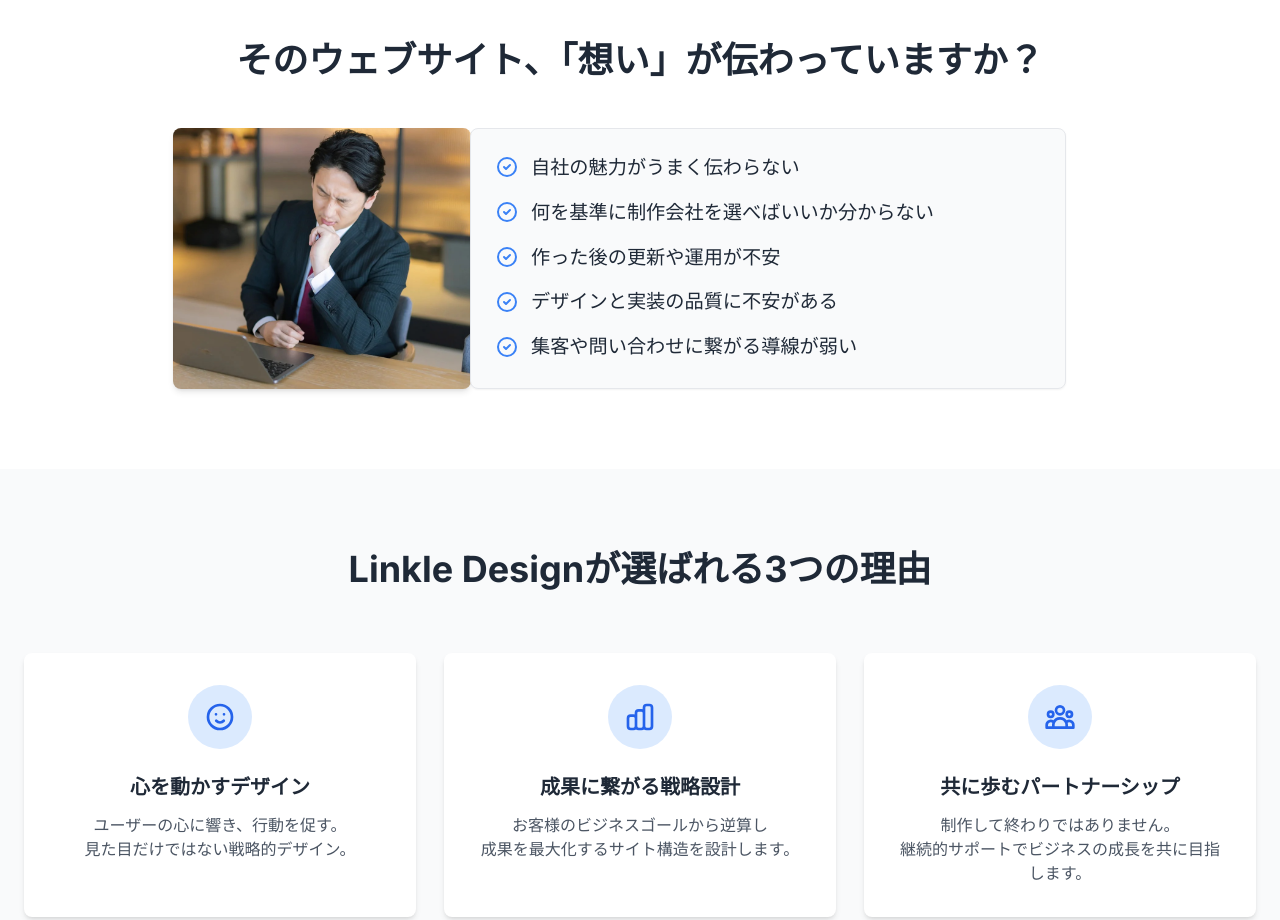
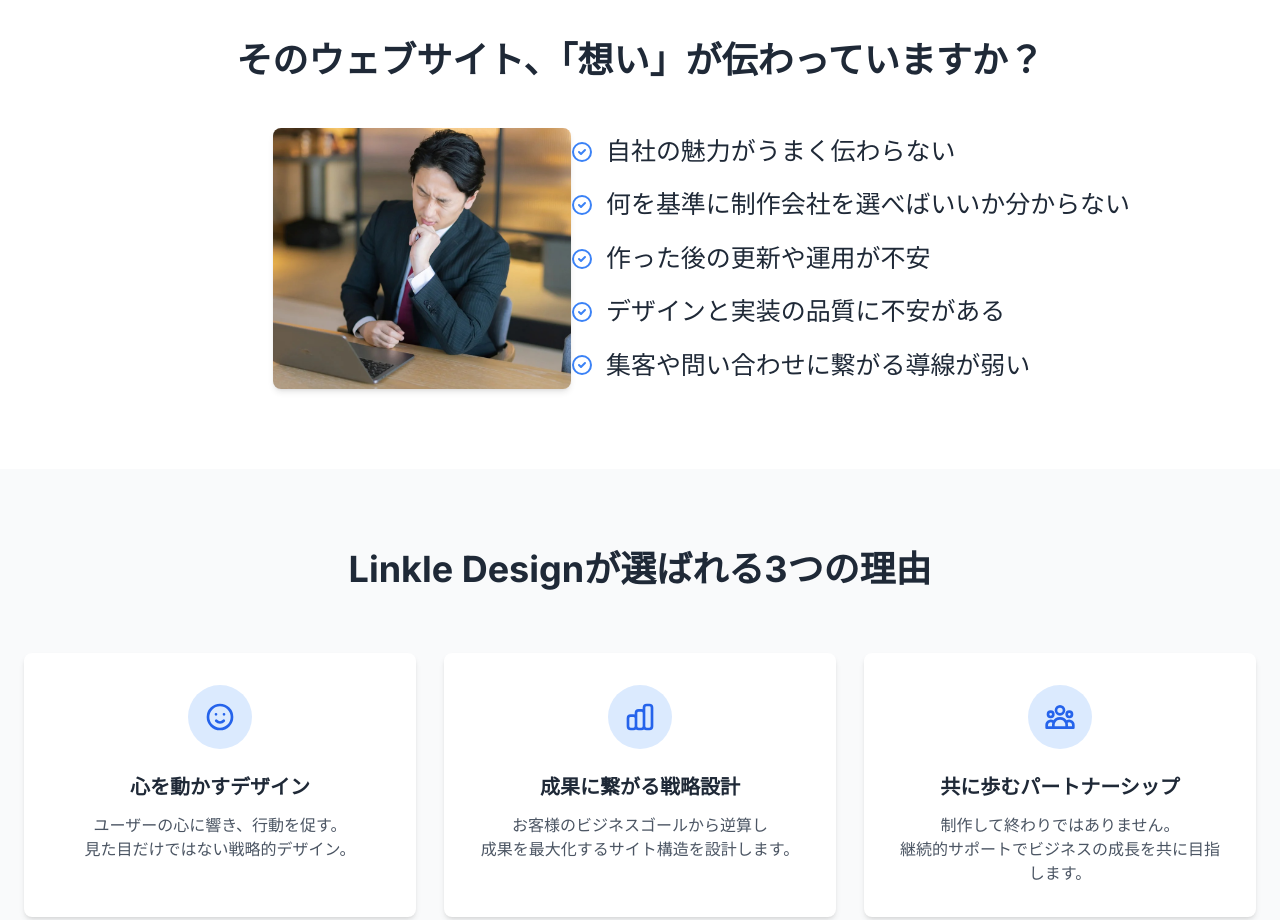
Before and after one commit to kanayama-corp/DEVELOPMENT, a browser extension: page HP/LinkleDesign/index.html in a window 1280 px wide. Shown: the part 840-1760 px from the top of the page. Drawn offline with nearby package versions, Linux system fonts and the light colour scheme.

Commit message:
REI commit 2025/09/26 16:05:01

```diff
--- a/HP/LinkleDesign/index.html
+++ b/HP/LinkleDesign/index.html
@@ -210,19 +210,19 @@
                 </div>
                 <div class="grid md:grid-cols-2 gap-10 items-stretch">
                     <!-- Left: Image area -->
-                    <div class="order-2 md:order-1 transform translate-x-[0px]">
+                    <div class="order-2 md:order-1 transform translate-x-[100px]">
                         <div class="relative mx-auto h-[197px] md:h-[261px] w-full md:w-1/2 overflow-hidden rounded-lg shadow-md bg-gray-100">
                             <img src="image/1.jpg" alt="課題提起セクション画像" class="w-full h-full object-cover" />
                         </div>
                     </div>
                     <!-- Right: Cards -->
-                    <div class="order-1 md:order-2 h-[197px] md:h-[261px] transform -translate-x-[190px]">
-                        <div class="bg-gray-50 p-6 rounded-lg text-left space-y-4 shadow-sm border border-gray-200 h-full overflow-auto">
-                            <p class="flex items-center"><svg class="w-6 h-6 text-blue-500 mr-3 flex-shrink-0" fill="none" stroke="currentColor" viewBox="0 0 24 24"><path stroke-linecap="round" stroke-linejoin="round" stroke-width="2" d="M9 12l2 2 4-4m6 2a9 9 0 11-18 0 9 9 0 0118 0z"></path></svg><span class="text-[1.2em]">自社の魅力がうまく伝わらない</span></p>
-                            <p class="flex items-center"><svg class="w-6 h-6 text-blue-500 mr-3 flex-shrink-0" fill="none" stroke="currentColor" viewBox="0 0 24 24"><path stroke-linecap="round" stroke-linejoin="round" stroke-width="2" d="M9 12l2 2 4-4m6 2a9 9 0 11-18 0 9 9 0 0118 0z"></path></svg><span class="text-[1.2em]">何を基準に制作会社を選べばいいか分からない</span></p>
-                            <p class="flex items-center"><svg class="w-6 h-6 text-blue-500 mr-3 flex-shrink-0" fill="none" stroke="currentColor" viewBox="0 0 24 24"><path stroke-linecap="round" stroke-linejoin="round" stroke-width="2" d="M9 12l2 2 4-4m6 2a9 9 0 11-18 0 9 9 0 0118 0z"></path></svg><span class="text-[1.2em]">作った後の更新や運用が不安</span></p>
-                            <p class="flex items-center"><svg class="w-6 h-6 text-blue-500 mr-3 flex-shrink-0" fill="none" stroke="currentColor" viewBox="0 0 24 24"><path stroke-linecap="round" stroke-linejoin="round" stroke-width="2" d="M9 12l2 2 4-4m6 2a9 9 0 11-18 0 9 9 0 0118 0z"></path></svg><span class="text-[1.2em]">デザインと実装の品質に不安がある</span></p>
-                            <p class="flex items-center"><svg class="w-6 h-6 text-blue-500 mr-3 flex-shrink-0" fill="none" stroke="currentColor" viewBox="0 0 24 24"><path stroke-linecap="round" stroke-linejoin="round" stroke-width="2" d="M9 12l2 2 4-4m6 2a9 9 0 11-18 0 9 9 0 0118 0z"></path></svg><span class="text-[1.2em]">集客や問い合わせに繋がる導線が弱い</span></p>
+                    <div class="order-1 md:order-2 h-[197px] md:h-[261px] transform -translate-x-[90px]">
+                        <div class="text-left space-y-4 translate-y-[5px]">
+                            <p class="flex items-center"><svg class="w-6 h-6 text-blue-500 mr-3 flex-shrink-0" fill="none" stroke="currentColor" viewBox="0 0 24 24"><path stroke-linecap="round" stroke-linejoin="round" stroke-width="2" d="M9 12l2 2 4-4m6 2a9 9 0 11-18 0 9 9 0 0118 0z"></path></svg><span class="text-[1.56em]">自社の魅力がうまく伝わらない</span></p>
+                            <p class="flex items-center"><svg class="w-6 h-6 text-blue-500 mr-3 flex-shrink-0" fill="none" stroke="currentColor" viewBox="0 0 24 24"><path stroke-linecap="round" stroke-linejoin="round" stroke-width="2" d="M9 12l2 2 4-4m6 2a9 9 0 11-18 0 9 9 0 0118 0z"></path></svg><span class="text-[1.56em]">何を基準に制作会社を選べばいいか分からない</span></p>
+                            <p class="flex items-center"><svg class="w-6 h-6 text-blue-500 mr-3 flex-shrink-0" fill="none" stroke="currentColor" viewBox="0 0 24 24"><path stroke-linecap="round" stroke-linejoin="round" stroke-width="2" d="M9 12l2 2 4-4m6 2a9 9 0 11-18 0 9 9 0 0118 0z"></path></svg><span class="text-[1.56em]">作った後の更新や運用が不安</span></p>
+                            <p class="flex items-center"><svg class="w-6 h-6 text-blue-500 mr-3 flex-shrink-0" fill="none" stroke="currentColor" viewBox="0 0 24 24"><path stroke-linecap="round" stroke-linejoin="round" stroke-width="2" d="M9 12l2 2 4-4m6 2a9 9 0 11-18 0 9 9 0 0118 0z"></path></svg><span class="text-[1.56em]">デザインと実装の品質に不安がある</span></p>
+                            <p class="flex items-center"><svg class="w-6 h-6 text-blue-500 mr-3 flex-shrink-0" fill="none" stroke="currentColor" viewBox="0 0 24 24"><path stroke-linecap="round" stroke-linejoin="round" stroke-width="2" d="M9 12l2 2 4-4m6 2a9 9 0 11-18 0 9 9 0 0118 0z"></path></svg><span class="text-[1.56em]">集客や問い合わせに繋がる導線が弱い</span></p>
                         </div>
                     </div>
                 </div>
@@ -272,7 +272,7 @@
                     <div class="group rounded-lg overflow-hidden shadow-lg relative"><img src="image/HP-2.jpg" alt="制作実績2" class="w-full h-full object-cover transition-transform duration-500 group-hover:scale-110"></div>
                     <div class="group rounded-lg overflow-hidden shadow-lg relative"><img src="image/HP-3.jpg" alt="制作実績3" class="w-full h-full object-cover transition-transform duration-500 group-hover:scale-110"></div>
                     <div class="group rounded-lg overflow-hidden shadow-lg relative"><img src="image/HP-4.jpg" alt="制作実績4" class="w-full h-full object-cover transition-transform duration-500 group-hover:scale-110"></div>
-                    <div class="group rounded-lg overflow-hidden shadow-lg relative"><img src="https://placehold.co/600x400/f1c40f/ffffff?text=Recruiting+Site" alt="制作実績5" class="w-full h-full object-cover transition-transform duration-500 group-hover:scale-110"></div>
+                    <div class="group rounded-lg overflow-hidden shadow-lg relative"><img src="image/HP-5.jpg" alt="制作実績5" class="w-full h-full object-cover transition-transform duration-500 group-hover:scale-110"></div>
                     <div class="group rounded-lg overflow-hidden shadow-lg relative"><img src="https://placehold.co/600x400/1abc9c/ffffff?text=Media+Site" alt="制作実績6" class="w-full h-full object-cover transition-transform duration-500 group-hover:scale-110"></div>
                 </div>
             </div>
```
Also changed, not shown: HP/LinkleDesign/image/HP-5.jpg (added), 2 other files.
